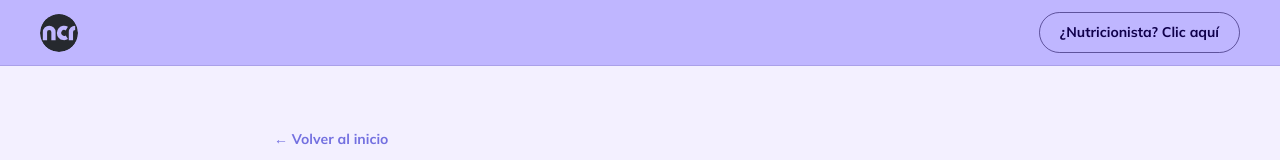
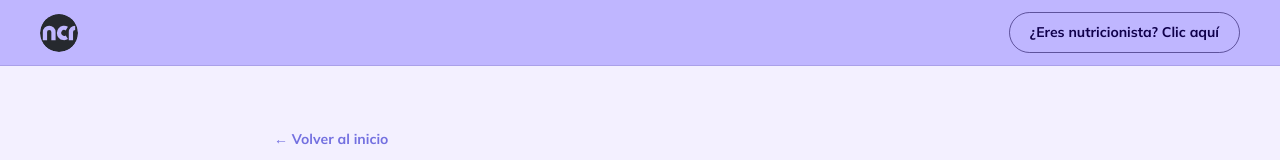
Before and after one commit to Cubujuqui/ncr-directory, a Next.js app: page /aviso-legal in a window 1280 px wide. Shown: the top 160 px of the page. Built offline with nearby package versions, Linux system fonts and the light colour scheme; no server answers.

Commit message:
Update text in SiteHeader for clarity

```diff
--- a/components/SiteHeader.tsx
+++ b/components/SiteHeader.tsx
@@ -12,7 +12,7 @@ export default function SiteHeader() {
 
         <nav className={styles.nav}>
           <a href="/go/whatsapp/solicitar" className={styles.botonNutricionista}>
-            ¿Nutricionista? Clic aquí
+            ¿Eres nutricionista? Clic aquí
           </a>
         </nav>
       </div>
```
